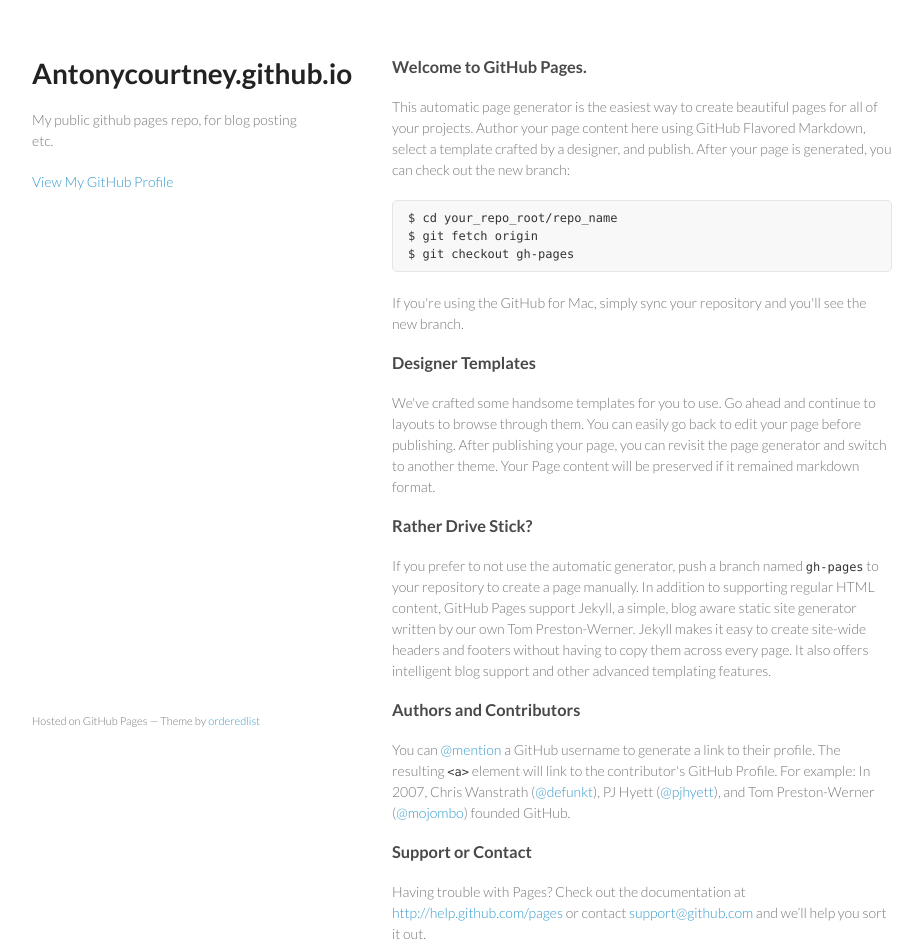
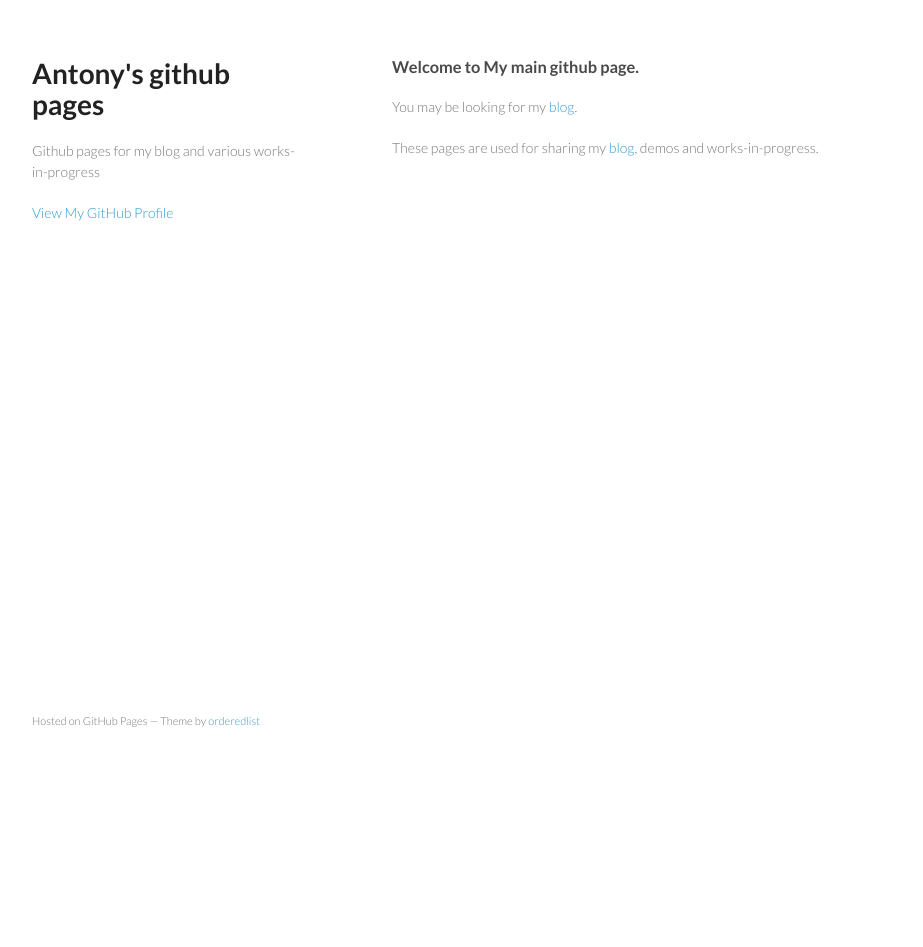
Before and after one commit to antonycourtney/antonycourtney.github.io, a plain HTML site: page index.html in a window 1280 px wide. Shown: the whole page, without its empty margins (178-1101 px from the left). After the commit the page ends 800 px from the top, so only its background shows below. Drawn offline with Linux system fonts and the light colour scheme.

Commit message:
Replace master branch with page content via GitHub

```diff
--- a/index.html
+++ b/index.html
@@ -3,7 +3,7 @@
   <head>
     <meta charset="utf-8">
     <meta http-equiv="X-UA-Compatible" content="chrome=1">
-    <title>Antonycourtney.github.io by antonycourtney</title>
+    <title>Antony&#39;s github pages by antonycourtney</title>
 
     <link rel="stylesheet" href="stylesheets/styles.css">
     <link rel="stylesheet" href="stylesheets/pygment_trac.css">
@@ -15,8 +15,8 @@
   <body>
     <div class="wrapper">
       <header>
-        <h1>Antonycourtney.github.io</h1>
-        <p>My public github pages repo, for blog posting etc.</p>
+        <h1>Antony&#39;s github pages</h1>
+        <p>Github pages for my blog and various works-in-progress</p>
 
 
         <p class="view"><a href="https://github.com/antonycourtney">View My GitHub Profile</a></p>
@@ -24,36 +24,11 @@
       </header>
       <section>
         <h3>
-<a name="welcome-to-github-pages" class="anchor" href="#welcome-to-github-pages"><span class="octicon octicon-link"></span></a>Welcome to GitHub Pages.</h3>
+<a name="welcome-to-my-main-github-page" class="anchor" href="#welcome-to-my-main-github-page"><span class="octicon octicon-link"></span></a>Welcome to My main github page.</h3>
 
-<p>This automatic page generator is the easiest way to create beautiful pages for all of your projects. Author your page content here using GitHub Flavored Markdown, select a template crafted by a designer, and publish. After your page is generated, you can check out the new branch:</p>
+<p>You may be looking for my <a href="https://antonycourtney.github.io/blog">blog</a>.</p>
 
-<pre><code>$ cd your_repo_root/repo_name
-$ git fetch origin
-$ git checkout gh-pages
-</code></pre>
-
-<p>If you're using the GitHub for Mac, simply sync your repository and you'll see the new branch.</p>
-
-<h3>
-<a name="designer-templates" class="anchor" href="#designer-templates"><span class="octicon octicon-link"></span></a>Designer Templates</h3>
-
-<p>We've crafted some handsome templates for you to use. Go ahead and continue to layouts to browse through them. You can easily go back to edit your page before publishing. After publishing your page, you can revisit the page generator and switch to another theme. Your Page content will be preserved if it remained markdown format.</p>
-
-<h3>
-<a name="rather-drive-stick" class="anchor" href="#rather-drive-stick"><span class="octicon octicon-link"></span></a>Rather Drive Stick?</h3>
-
-<p>If you prefer to not use the automatic generator, push a branch named <code>gh-pages</code> to your repository to create a page manually. In addition to supporting regular HTML content, GitHub Pages support Jekyll, a simple, blog aware static site generator written by our own Tom Preston-Werner. Jekyll makes it easy to create site-wide headers and footers without having to copy them across every page. It also offers intelligent blog support and other advanced templating features.</p>
-
-<h3>
-<a name="authors-and-contributors" class="anchor" href="#authors-and-contributors"><span class="octicon octicon-link"></span></a>Authors and Contributors</h3>
-
-<p>You can <a href="https://github.com/blog/821" class="user-mention">@mention</a> a GitHub username to generate a link to their profile. The resulting <code>&lt;a&gt;</code> element will link to the contributor's GitHub Profile. For example: In 2007, Chris Wanstrath (<a href="https://github.com/defunkt" class="user-mention">@defunkt</a>), PJ Hyett (<a href="https://github.com/pjhyett" class="user-mention">@pjhyett</a>), and Tom Preston-Werner (<a href="https://github.com/mojombo" class="user-mention">@mojombo</a>) founded GitHub.</p>
-
-<h3>
-<a name="support-or-contact" class="anchor" href="#support-or-contact"><span class="octicon octicon-link"></span></a>Support or Contact</h3>
-
-<p>Having trouble with Pages? Check out the documentation at <a href="http://help.github.com/pages">http://help.github.com/pages</a> or contact <a href="mailto:support@github.com">support@github.com</a> and we’ll help you sort it out.</p>
+<p>These pages are used for sharing my <a href="https://antonycourtney.github.io/blog">blog</a>, demos and works-in-progress.</p>
       </section>
       <footer>
         <p><small>Hosted on GitHub Pages &mdash; Theme by <a href="https://github.com/orderedlist">orderedlist</a></small></p>
```
Also changed, not shown: params.json (+1 -1 lines).
